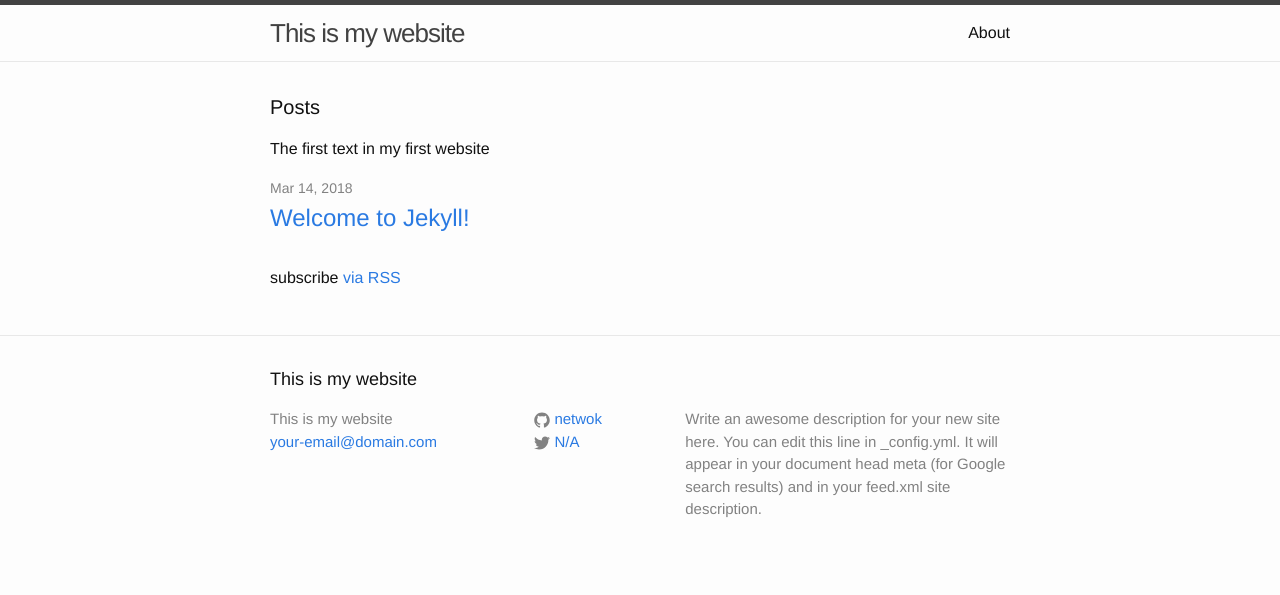
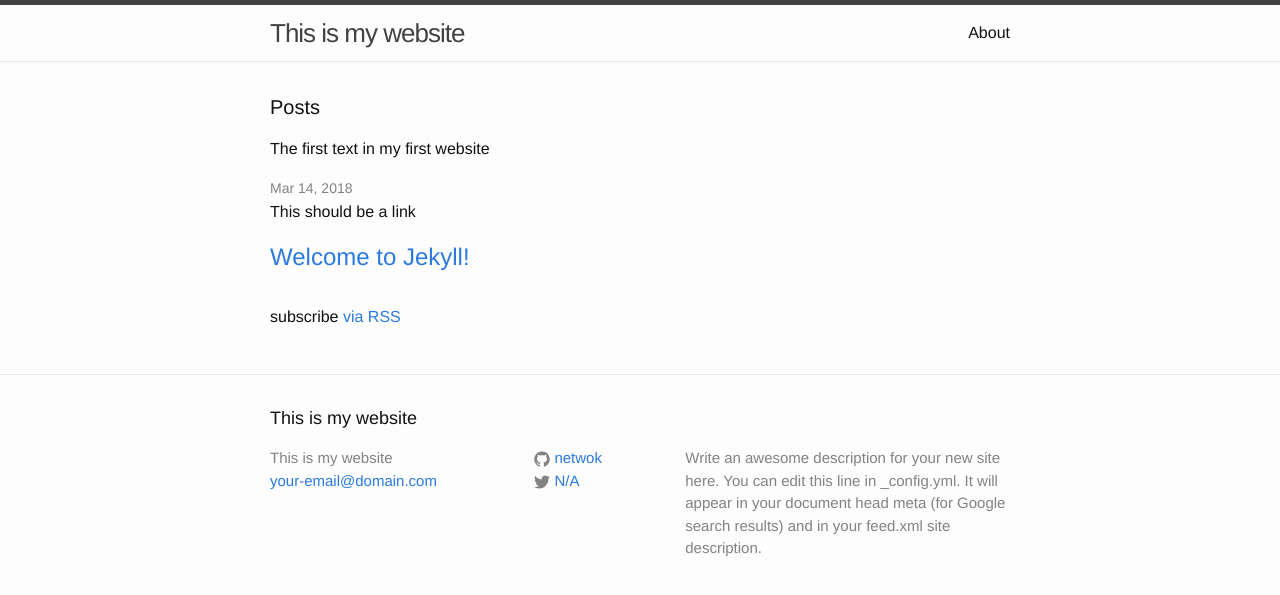
Before and after one commit to netwok/netwok.github.io, a Jekyll site: the page built from index.html, in a window 1280 px wide. Shown: the top 595 px of the page. Built offline with Jekyll 4.4.1, drawn with Linux system fonts in a browser that asks for light colours.

Commit message:
Update index.html

```diff
--- a/index.html
+++ b/index.html
@@ -10,6 +10,7 @@ layout: default
     {% for post in site.posts %}
       <li>
         <span class="post-meta">{{ post.date | date: "%b %-d, %Y" }}</span>
+        <p><a href = ./gdpr.html></a>This should be a link</p>
 
         <h2>
           <a class="post-link" href="{{ post.url | prepend: site.baseurl }}">{{ post.title }}</a>
```
